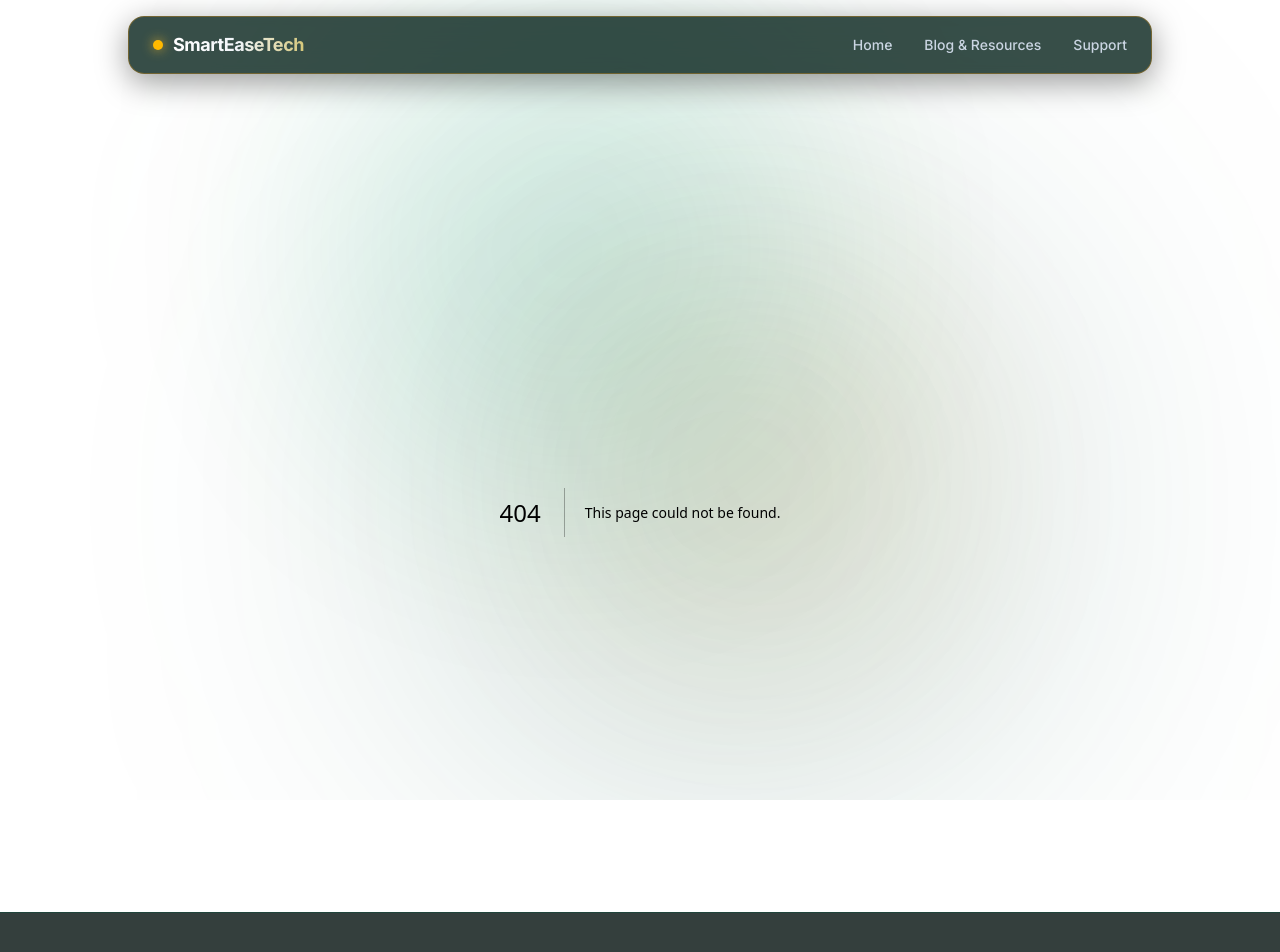
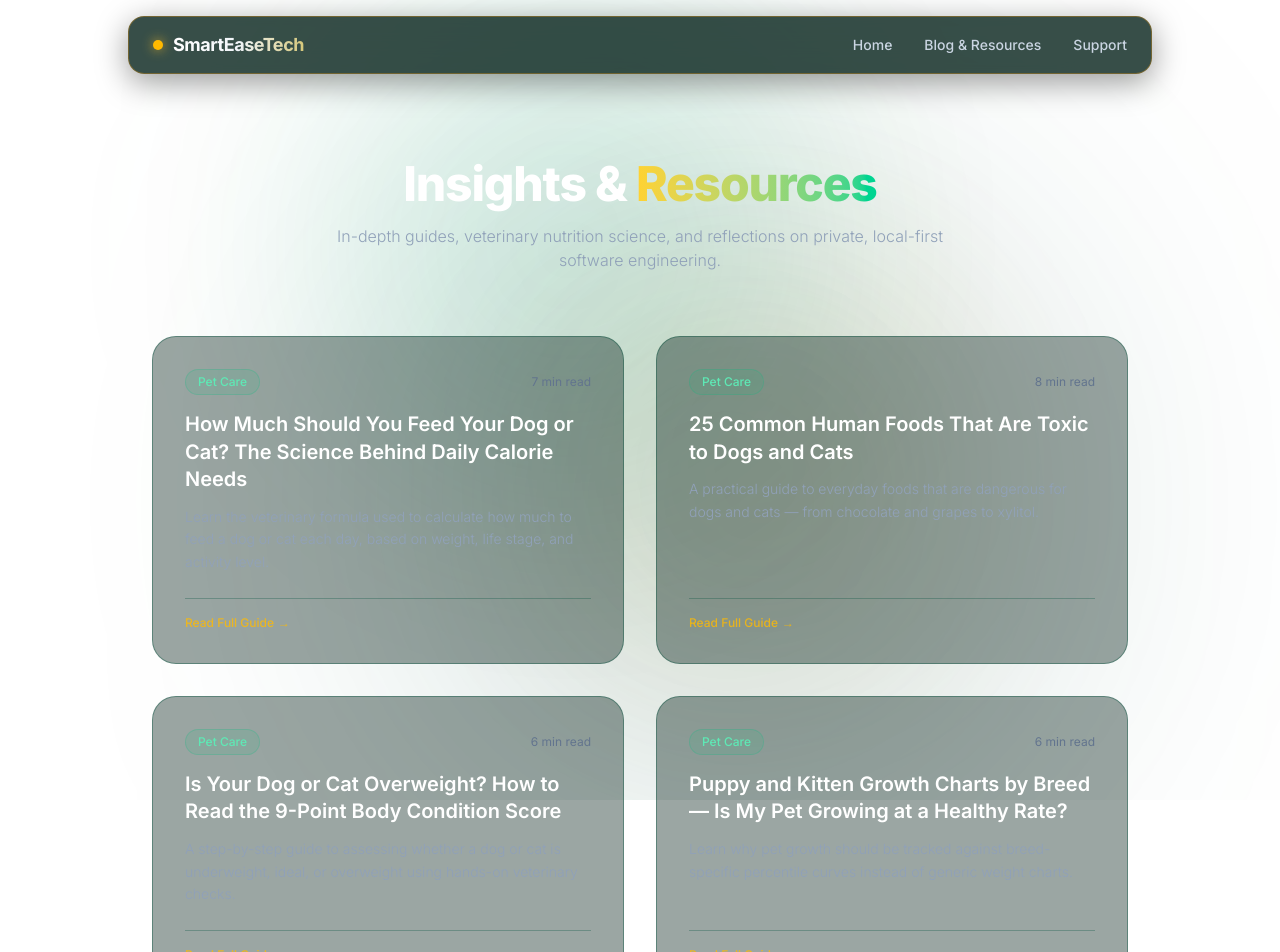
Before and after one commit to lantiantian666-prog/smarteasetech-studio, a Next.js app: page /blog in a window 1280 px wide. Before the commit this address had no page. Shown: the top 952 px of the page. Built offline with nearby package versions, Linux system fonts and the light colour scheme.

Commit message:
feat: complete independent blog hub and luxurious theme

```diff
--- /dev/null
+++ b/app/blog/page.tsx
@@ -0,0 +1,183 @@
+import Link from 'next/link';
+
+// 12 篇文章的元数据索引 (6篇宠物 + 6篇祷告)
+const BLOG_ARTICLES = [
+  // 宠物分类 (Pet Care - 6篇)
+  {
+    id: "how-much-to-feed-dog-cat",
+    category: "pet",
+    categoryName: "Pet Care",
+    title: "How Much Should You Feed Your Dog or Cat? The Science Behind Daily Calorie Needs",
+    subtitle: "Learn the veterinary formula used to calculate how much to feed a dog or cat each day, based on weight, life stage, and activity level.",
+    date: "August 2026",
+    readTime: "7 min read",
+  },
+  {
+    id: "foods-toxic-to-dogs-and-cats",
+    category: "pet",
+    categoryName: "Pet Care",
+    title: "25 Common Human Foods That Are Toxic to Dogs and Cats",
+    subtitle: "A practical guide to everyday foods that are dangerous for dogs and cats — from chocolate and grapes to xylitol.",
+    date: "August 2026",
+    readTime: "8 min read",
+  },
+  {
+    id: "body-condition-score-guide",
+    category: "pet",
+    categoryName: "Pet Care",
+    title: "Is Your Dog or Cat Overweight? How to Read the 9-Point Body Condition Score",
+    subtitle: "A step-by-step guide to assessing whether a dog or cat is underweight, ideal, or overweight using hands-on veterinary checks.",
+    date: "August 2026",
+    readTime: "6 min read",
+  },
+  {
+    id: "puppy-kitten-growth-chart-by-breed",
+    category: "pet",
+    categoryName: "Pet Care",
+    title: "Puppy and Kitten Growth Charts by Breed — Is My Pet Growing at a Healthy Rate?",
+    subtitle: "Learn why pet growth should be tracked against breed-specific percentile curves instead of generic weight charts.",
+    date: "August 2026",
+    readTime: "6 min read",
+  },
+  {
+    id: "safe-weight-loss-rate-dogs-cats",
+    category: "pet",
+    categoryName: "Pet Care",
+    title: "Safe Weight Loss for Dogs and Cats — How Fast Is Too Fast?",
+    subtitle: "A guide to safe weight-loss rate guidelines, why cats need extra caution, and how to build a sustainable plan.",
+    date: "August 2026",
+    readTime: "6 min read",
+  },
+  {
+    id: "mixed-raw-diet-calorie-calculator",
+    category: "pet",
+    categoryName: "Pet Care",
+    title: "How to Calculate Calories for Mixed, Raw, and Multi-Food Diets",
+    subtitle: "How to correctly split daily calories across multiple foods like kibble, wet food, and raw without overfeeding.",
+    date: "August 2026",
+    readTime: "6 min read",
+  },
+
+  // 祷告分类 (Prayer & Faith - 6篇)
+  {
+    id: "how-to-start-a-prayer-journal",
+    category: "prayer",
+    categoryName: "Prayer & Faith",
+    title: "How to Start a Prayer Journal: A Simple Guide for Beginners",
+    subtitle: "A practical, no-pressure guide to starting a prayer journal — what to write, how often, and why it deepens your faith.",
+    date: "August 2026",
+    readTime: "5 min read",
+  },
+  {
+    id: "bible-verses-for-anxiety",
+    category: "prayer",
+    categoryName: "Prayer & Faith",
+    title: "Bible Verses for Anxiety: 20 Scriptures to Calm a Worried Heart",
+    subtitle: "Twenty comforting Bible verses for anxiety and worry, with context and guidance on how to pray through them.",
+    date: "August 2026",
+    readTime: "7 min read",
+  },
+  {
+    id: "prayer-for-someone-who-is-sick",
+    category: "prayer",
+    categoryName: "Prayer & Faith",
+    title: "How to Pray for Someone Who Is Sick: Scripture-Based Prayers That Help",
+    subtitle: "Practical guidance and Bible-based prayers for when someone you love is facing illness or health uncertainty.",
+    date: "August 2026",
+    readTime: "6 min read",
+  },
+  {
+    id: "how-to-organize-a-prayer-list",
+    category: "prayer",
+    categoryName: "Prayer & Faith",
+    title: "How to Organize a Prayer List So You Actually Use It",
+    subtitle: "A step-by-step system for organizing a prayer list by person and category so nothing gets forgotten.",
+    date: "August 2026",
+    readTime: "6 min read",
+  },
+  {
+    id: "how-to-track-answered-prayers",
+    category: "prayer",
+    categoryName: "Prayer & Faith",
+    title: "How to Track Answered Prayers (And Why It Changes How You Pray)",
+    subtitle: "Why keeping a record of answered prayers builds faith over time, and a simple system for tracking them.",
+    date: "August 2026",
+    readTime: "6 min read",
+  },
+  {
+    id: "is-it-safe-to-use-a-prayer-app",
+    category: "prayer",
+    categoryName: "Prayer & Faith",
+    title: "Is It Safe to Use a Prayer App? What to Check Before You Trust One",
+    subtitle: "A practical guide to prayer app privacy — data collection, local storage, encryption, and questions to ask.",
+    date: "August 2026",
+    readTime: "6 min read",
+  }
+];
+
+export const metadata = {
+  title: "Blog & Resources | SmartEaseTech Studio",
+  description: "Explore our expert guides on pet nutrition, science-based feeding, and private prayer journaling.",
+};
+
+export default function BlogIndexPage() {
+  return (
+    <div className="max-w-5xl mx-auto px-6 py-12">
+
+      {/* 顶部标题区 */}
+      <div className="text-center max-w-2xl mx-auto mb-16">
+        <h1 className="text-4xl sm:text-5xl font-extrabold tracking-tight text-white mb-4">
+          Insights & <span className="bg-gradient-to-r from-amber-300 to-emerald-400 bg-clip-text text-transparent">Resources</span>
+        </h1>
+        <p className="text-base text-slate-400 font-light">
+          In-depth guides, veterinary nutrition science, and reflections on private, local-first software engineering.
+        </p>
+      </div>
+
+      {/* 文章网格列表 */}
+      <div className="grid grid-cols-1 md:grid-cols-2 gap-8">
+        {BLOG_ARTICLES.map((article) => {
+          const isPet = article.category === "pet";
+          return (
+            <Link
+              key={article.id}
+              href={`/blog/${article.id}`}
+              className="group relative p-8 rounded-3xl bg-[#05221b]/40 border border-emerald-900/40 hover:border-amber-500/40 transition-all duration-300 hover:shadow-[0_10px_30px_rgba(0,0,0,0.5)] flex flex-col justify-between"
+            >
+              <div>
+                {/* 分类标签与阅读时间 */}
+                <div className="flex items-center justify-between text-xs mb-4">
+                  <span className={`px-3 py-1 rounded-full font-medium ${
+                    isPet
+                      ? 'bg-emerald-500/10 text-emerald-300 border border-emerald-500/20'
+                      : 'bg-amber-500/10 text-amber-300 border border-amber-500/20'
+                  }`}>
+                    {article.categoryName}
+                  </span>
+                  <span className="text-slate-500">{article.readTime}</span>
+                </div>
+
+                {/* 标题 */}
+                <h2 className="text-xl font-semibold text-white group-hover:text-amber-300 transition-colors mb-3 leading-snug">
+                  {article.title}
+                </h2>
+
+                {/* 副标题摘要 */}
+                <p className="text-sm text-slate-400 font-light line-clamp-3 leading-relaxed mb-6">
+                  {article.subtitle}
+                </p>
+              </div>
+
+              {/* 底部阅读更多引导 */}
+              <div className="flex items-center text-xs font-medium text-amber-400/80 group-hover:text-amber-300 gap-1 pt-4 border-t border-emerald-900/30">
+                <span>Read Full Guide</span>
+                <span className="group-hover:translate-x-1 transition-transform">&rarr;</span>
+              </div>
+            </Link>
+          );
+        })}
+      </div>
+
+    </div>
+  );
+}
```
